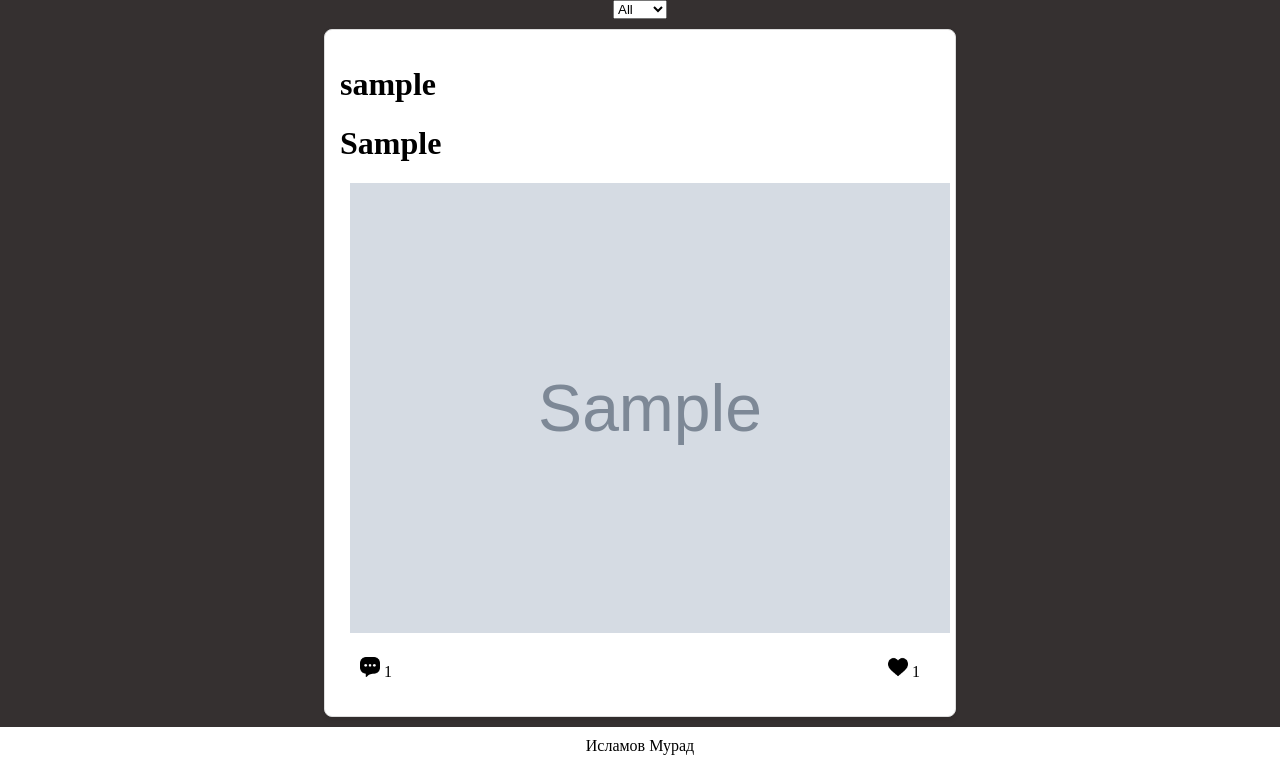
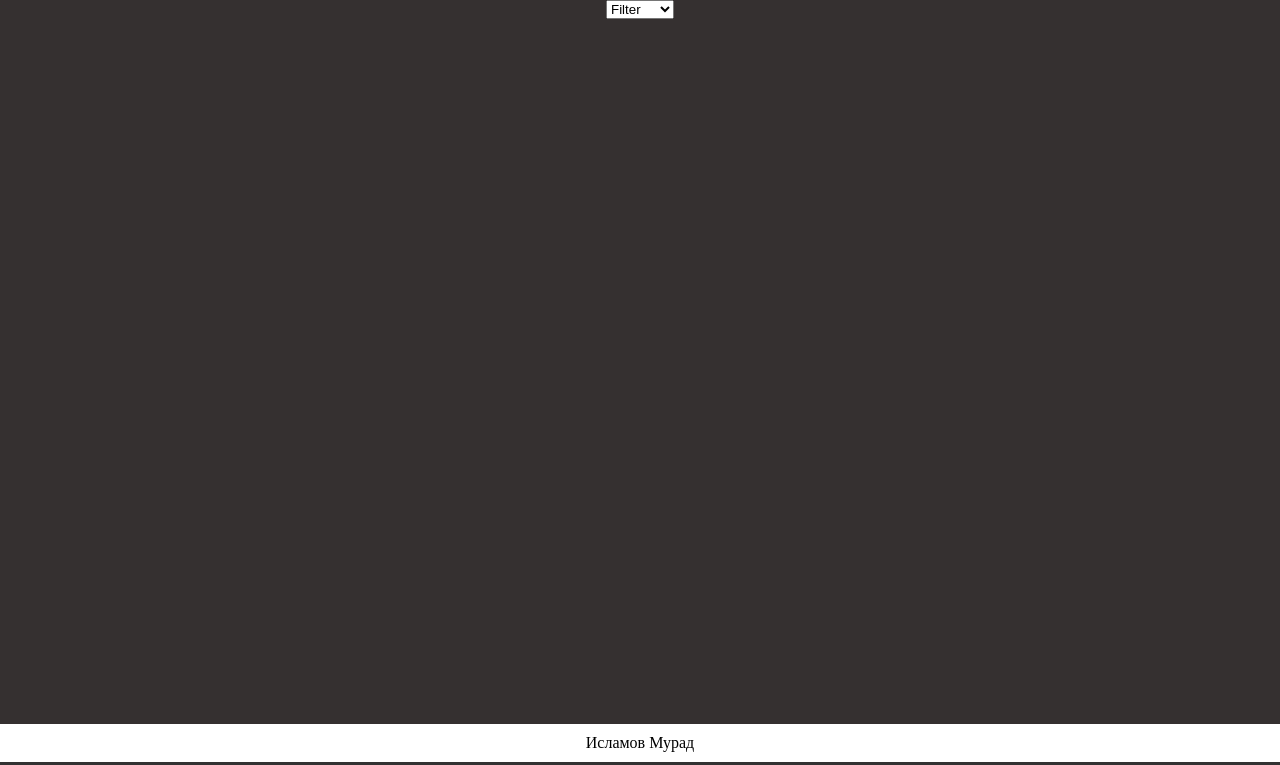
Before and after one commit to S1stemus/snp-photo-site, a Django app: page /photos/ in a window 1280 px wide. Shown: the part 38-803 px from the top of the page. Run offline with Django 5.2, Linux system fonts and the light colour scheme; tables that the repository leaves empty hold one stand-in row (values such as "Sample post"); grey boxes marked "Sample" are stand-in pictures; data that the repository does not hold is empty.

Commit message:
добавил фильтр

```diff
--- a/snp_site/my_site/templates/photo_list_page.html
+++ b/snp_site/my_site/templates/photo_list_page.html
@@ -3,11 +3,18 @@
 {%block title%}Photo List{%endblock%}
 {%block content%}
 <div class ="post-container">
-    <select name="filter" onchange='location = this.value;'>
-        <option value="all">All</option>
-        <option value="5">Liked</option>
-    </select>
-        {% for photo in object_list %}
+    <form action="{% url 'photo_list' %}" method="get">
+        {% csrf_token %}
+        <select name="filter", onchange="this.form.submit()">
+            <option disabled selected>Filter</option>
+            <option value="old">Old</option>
+            <option value="new">New</option>
+            <option value="popular">Popular</option>
+        </select>
+
+
+    </form>
+        {% for photo in photos %}
                 <div class="post">
 
                     <h1>{{ photo.user}}<h1>
--- a/snp_site/my_site/urls.py
+++ b/snp_site/my_site/urls.py
@@ -8,7 +8,7 @@
 from my_site.views.photo_list import PhotoListView
 from my_site.views.like_view import LikeView
 from my_site.views.comment_view import CommentView
-from my_site.views.comment_to_comment_view import CommentToCommentView
+
 urlpatterns = [
 
     path('photos/create/', MainPageView.as_view(), name="main_page"),
--- a/snp_site/my_site/views/photo_list.py
+++ b/snp_site/my_site/views/photo_list.py
@@ -5,7 +5,22 @@
 from models_app.models import Comment
 from django.shortcuts import render
 
+
+
+
 class PhotoListView(ListView):
     model = Photo
     template_name = 'photo_list_page.html'
     paginate_by = 5
+    def get_context_data(self, **kwargs):
+        context = super().get_context_data(**kwargs)
+        filter=self.request.GET.get('filter')
+        photos=Photo.objects.filter(status='Опубликован')
+        if filter=='old':
+            photos=sorted(photos, key=lambda x: x.created_at)
+        elif filter=='new':
+            photos=sorted(photos, key=lambda x: x.created_at, reverse=True)
+        elif filter=='popular':
+            photos=sorted(photos, key=lambda x: x.likes.count(), reverse=True)
+        context['photos']=photos
+        return context
```
Also changed, not shown: snp_site/my_site/views/comment_to_comment_view.py (deleted, +0 -16 lines).
